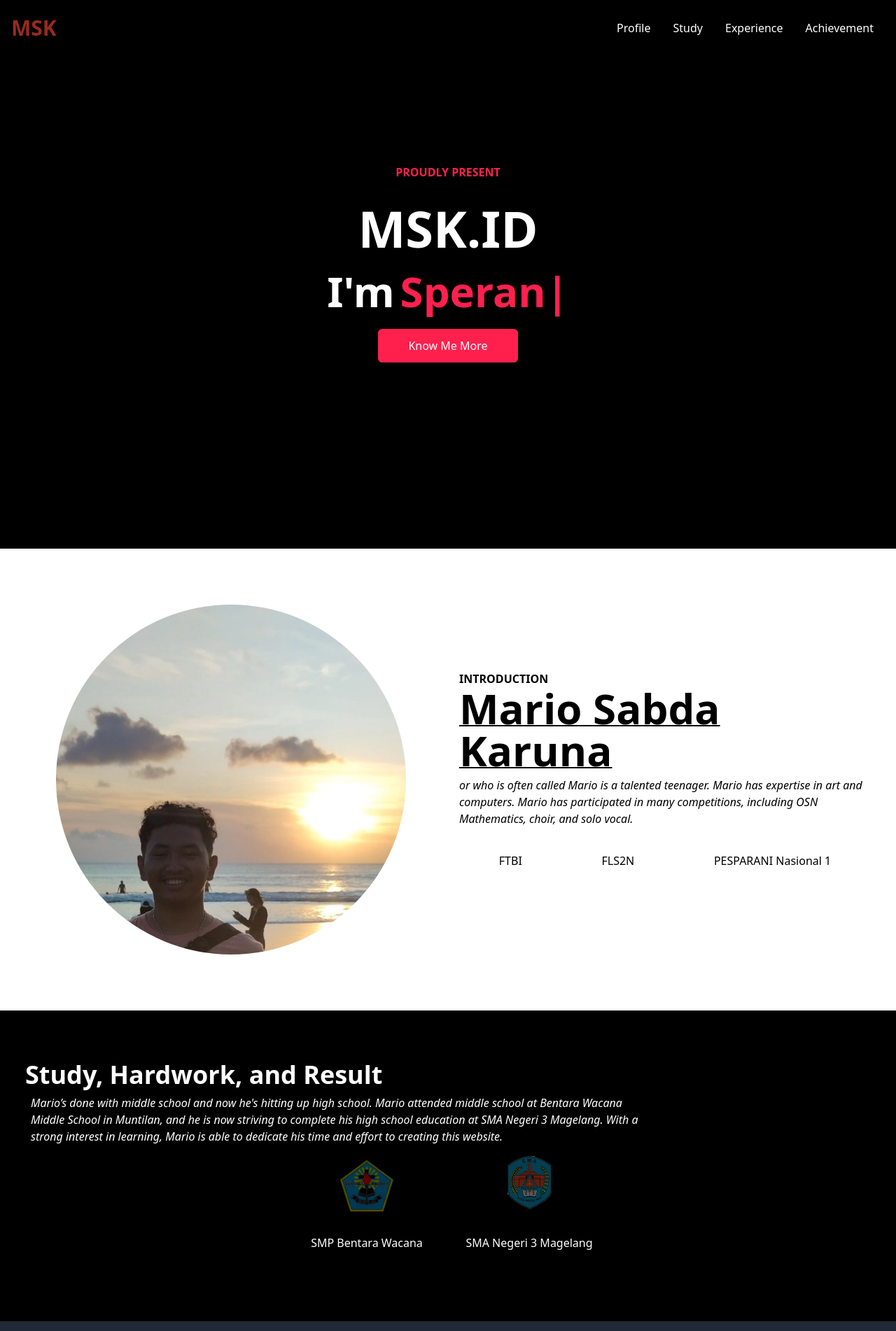
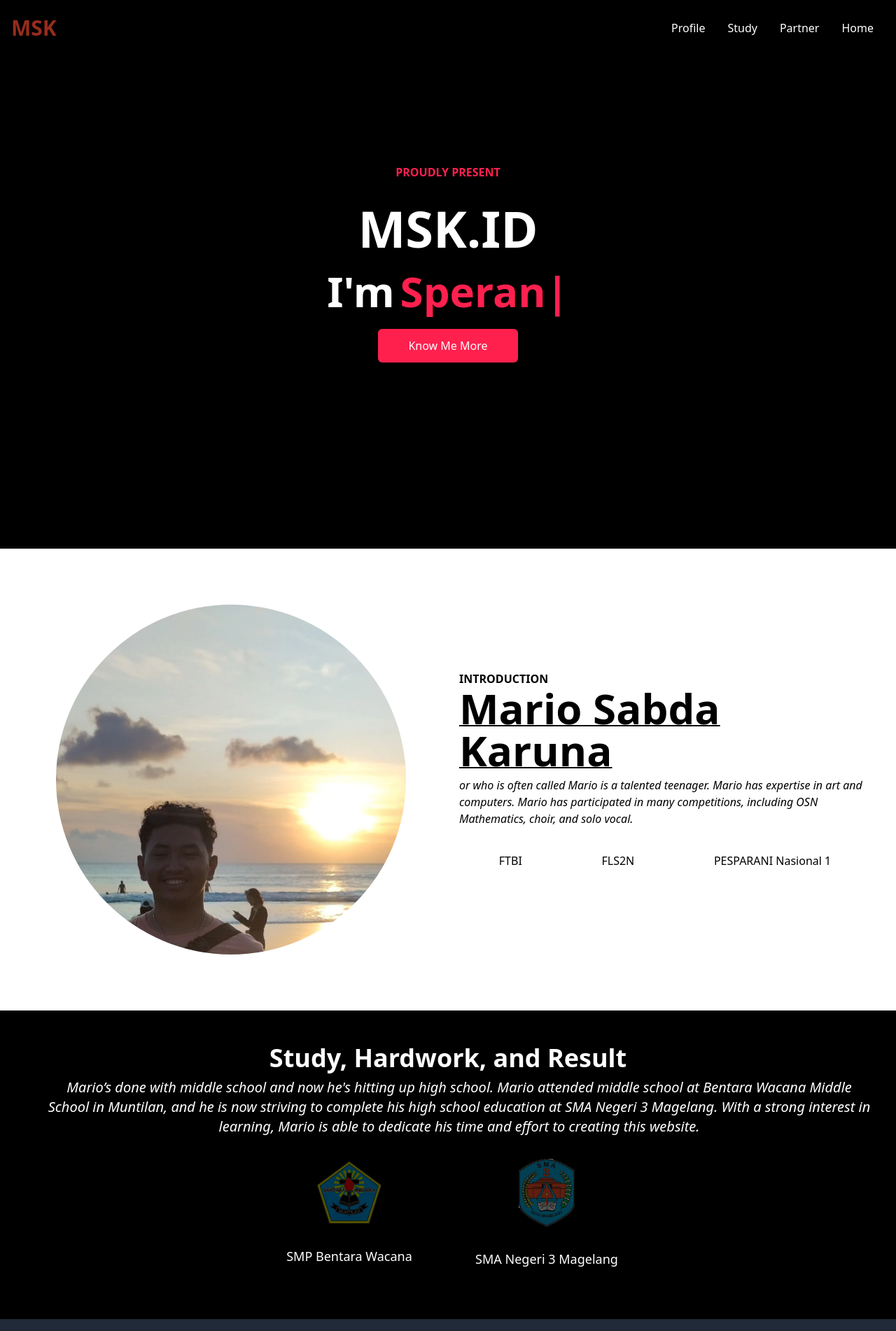
Before and after one commit to mariosabda/webbaru, a React (Vite) app: page / in a window 1280 px wide. Shown: the top 1902 px of the page at 70% size. Built offline with nearby package versions, Linux system fonts and the light colour scheme.

Commit message:
update rasio

```diff
--- a/src/components/Hero.jsx
+++ b/src/components/Hero.jsx
@@ -4,7 +4,7 @@ import { Link } from "react-scroll";
 
 const Hero = () => {
     return (
-        <div className="text-white">
+        <div className="text-white" id="home">
             <div className="max-w-[800px] mt-[-96px] w-full h-screen mx-auto text-center flex flex-col justify-center">
                 <p className="text-[#FF204E] font-semibold p-2">PROUDLY PRESENT</p>
                 <h1 className="md:text-7xl sm:text-6xl text-4xl font-bold md:py-6">MSK.ID</h1>
--- a/src/components/Newsletter.jsx
+++ b/src/components/Newsletter.jsx
@@ -4,29 +4,52 @@ import Smanaga from "../assets/SMANAGA.png";
 
 const Newsletter = () => {
     return (
-        <div className="w-full py-16 text-white" id="study">
-            <div className="max-w-[1240px] mx-auto grid lgrid-cols-3">
-                <div>
-                    <h1 className="md:text-4xl sm:text-2xl text-md font-bold py-2 pl-4">Study, Hardwork, and Result</h1>
-                    <p className="pl-6 max-w-[900px] italic">
+    <div className="w-full py-10 text-white" id="study">
+        <div className="max-w-[1240px] mx-auto grid grid-cols-1 gap-8 px-4">
+            <div className="text-center">
+            <h1 className="text-lg sm:text-xl md:text-3xl lg:text-4xl font-bold py-2">
+                Study, Hardwork, and Result
+            </h1>
+            <p className="pl-2 sm:pl-4 md:pl-6 lg:pl-8 italic text-sm sm:text-base md:text-lg lg:text-xl">
                 Mario’s done with middle school and now he's hitting up high school.
                 Mario attended middle school at Bentara Wacana Middle School in Muntilan,
                 and he is now striving to complete his high school education at SMA Negeri 3 Magelang.
                 With a strong interest in learning, Mario is able to dedicate his time and effort to creating this website.
             </p>
-                    <div className="flex justify-center items-center space-x-8 pt-4">
-                        <div className="flex flex-col items-center">
-                            <img className="w-[100px] transition transform hover:scale-110 duration-300" src={Bw} alt="/" />
-                            <a href="https://www.instagram.com/sperana_bewe/" className="text-white w-[200px] rounded-md font-medium mx-auto my-5 py-3 hover:underline hover:text-[#FF204E] text-center">SMP Bentara Wacana</a>
             </div>
-                        <div className="flex flex-col items-center">
-                            <img className="w-[63px] transition transform hover:scale-110 duration-300" src={Smanaga} alt="/" />
-                            <a href="https://www.instagram.com/admin_smanaga/" className="text-white w-[200px] rounded-md font-medium mx-auto my-6 py-3 hover:underline hover:text-[#FF204E] text-center">SMA Negeri 3 Magelang</a>
+            <div className="flex flex-col items-center lg:flex-row justify-center lg:space-x-8">
+            <div className="flex flex-col items-center text-center">
+                <img
+                className="w-[80px] sm:w-[100px] lg:w-[120px] transition transform hover:scale-110 duration-300"
+                src={Bw}
+                alt="SMP Bentara Wacana"
+                />
+                <a
+                href="https://www.instagram.com/sperana_bewe/"
+                className="text-white w-[150px] sm:w-[200px] lg:w-[250px] rounded-md font-medium mx-auto my-5 py-3 hover:underline hover:text-[#FF204E] text-sm sm:text-base lg:text-lg"
+                >
+                SMP Bentara Wacana
+                </a>
+            </div>
+            <div className="flex flex-col items-center text-center mt-6 lg:mt-0">
+                <img
+                className="w-[50px] sm:w-[63px] lg:w-[80px] transition transform hover:scale-110 duration-300"
+                src={Smanaga}
+                alt="SMA Negeri 3 Magelang"
+                />
+                <a
+                href="https://www.instagram.com/admin_smanaga/"
+                className="text-white w-[150px] sm:w-[200px] lg:w-[250px] rounded-md font-medium mx-auto my-5 py-3 hover:underline hover:text-[#FF204E] text-sm sm:text-base lg:text-lg"
+                >
+                SMA Negeri 3 Magelang
+                </a>
             </div>
             </div>
         </div>
     </div>
-        </div>
+
+
+
     )
 }
 
--- a/src/components/footer.jsx
+++ b/src/components/footer.jsx
@@ -5,7 +5,7 @@ const Footer = () => {
         <footer class="bg-gray-800 shadow">
             <div class="w-full p-4 gap-y-4 py-4">
             <p class="flex justify-center text-sm text-white text-center">
-                Mario Sabda Karuna Made with love💝
+                Mario Sabda... Made with love💝
             </p>
             <p class="flex justify-center text-sm text-white text-center">
                 <span className="font-semibold">Copyright@2024</span>. All rights reserved
--- a/src/components/navbar.jsx
+++ b/src/components/navbar.jsx
@@ -23,11 +23,11 @@ const Navbar = () => {
                 <Link to="study" smooth={true} duration={500}>
                     <button className="p-4 hover:text-[#ff204e]">Study</button>
                 </Link>
-                <Link to="experience" smooth={true} duration={500}>
-                    <button className="p-4 hover:text-[#ff204e]">Experience</button>
+                <Link to="partner" smooth={true} duration={500}>
+                    <button className="p-4 hover:text-[#ff204e]">Partner</button>
                 </Link>
-                <Link to="achievement" smooth={true} duration={500}>
-                    <button className="p-4 hover:text-[#ff204e]">Achievement</button>
+                <Link to="home" smooth={true} duration={500}>
+                    <button className="p-4 hover:text-[#ff204e]">Home</button>
                 </Link>
             </ul>
         <div className="md:hidden">
@@ -38,8 +38,8 @@ const Navbar = () => {
                 <ul className="uppercase">
                     <li className="p-4 border-b border-gray-600"><Link to="profile" smooth={true} duration={500}>Profile</Link></li>
                     <li className="p-4 border-b border-gray-600"><Link to="study" smooth={true} duration={500}>Study</Link></li>
-                    <li className="p-4 border-b border-gray-600"><Link to="experience" smooth={true} duration={500}>Experience</Link></li>
-                    <li className="p-4"><Link to="achievement" smooth={true} duration={500}>Achievement</Link></li>
+                    <li className="p-4 border-b border-gray-600"><Link to="experience" smooth={true} duration={500}>Achievement</Link></li>
+                    <li className="p-4"><Link to="achievement" smooth={true} duration={500}>Home</Link></li>
                 </ul>
             </div>
         </div>
```
Also changed, not shown: src/components/partner.jsx (added). Lines whose indentation alone changed are shown as unchanged.
